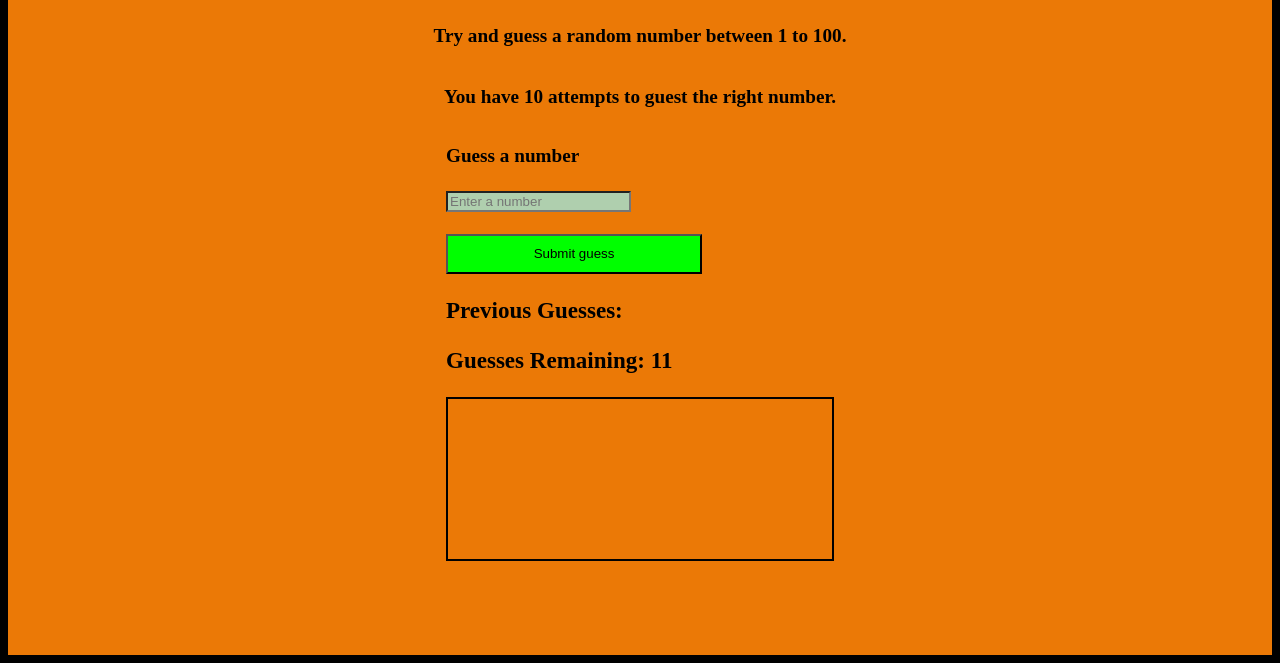
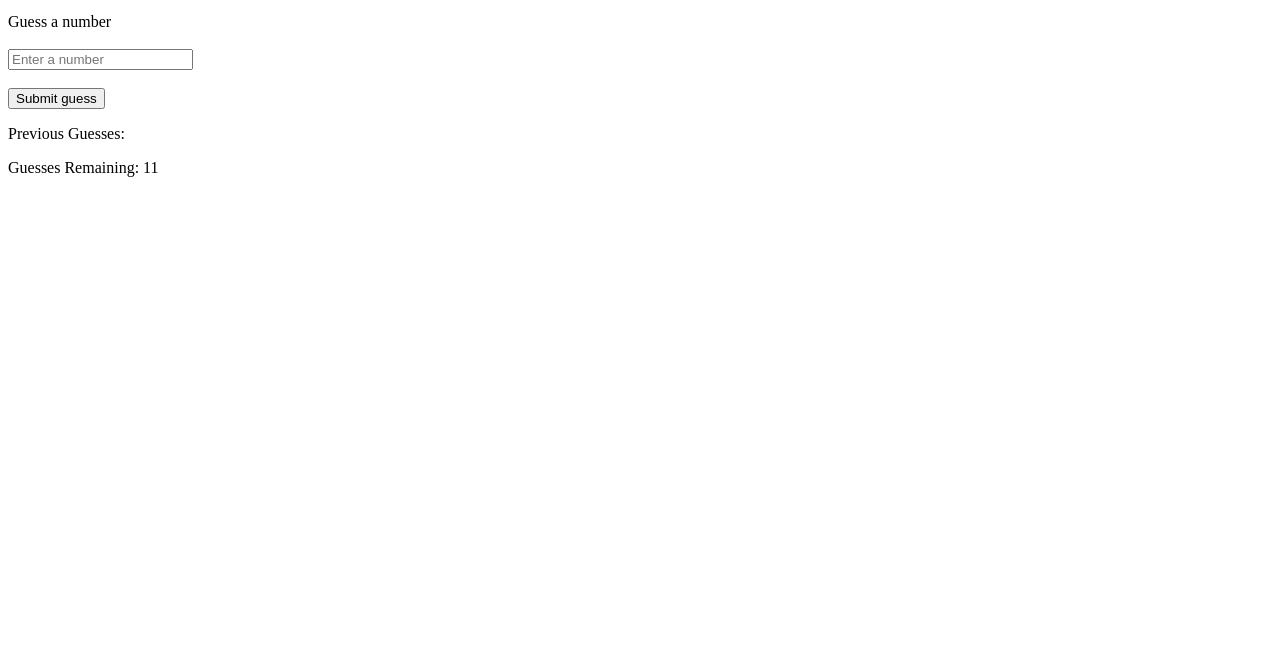
Before and after one commit to PrathmeshBangde/number-gussing-game, a plain HTML site: page project4.html in a window 1280 px wide. Shown: the part 153-816 px from the top of the page. Drawn offline with Linux system fonts and the light colour scheme; a script that the page names is missing.

Commit message:
Update project4.html

```diff
--- a/project4.html
+++ b/project4.html
@@ -5,62 +5,7 @@
       <meta charset="UTF-8">
       <meta name="viewport" content="width=device-width, initial-scale=1.0">
       <title>Number gussing game</title>
-      <style>
-            #wrapper {
-                  display: flex;
-                  justify-content: center;
-                  align-items: center;
-                  flex-direction: column;
-                  height: 100vh;
-                  background-color: rgb(235, 121, 6);
-                  padding: 0;
-                  color: rgb(0, 0, 0);
-            }
 
-            body {
-                  background-color: rgb(231, 198, 135);
-            }
-
-            .guessField {
-                  background-color: rgb(175, 207, 174);
-                  color: black;
-                  cursor: pointer;
-            }
-
-
-            .guessSubmit {
-                  background-color: rgb(0, 255, 0);
-                  height: 5vh;
-                  width: 20vw;
-                  cursor: pointer;
-            }
-
-            p {
-                  color: rgb(0, 0, 0);
-                  font-weight: bold;
-                  font-size: larger;
-
-            }
-
-            .lowOrHi {
-                  width: 30vw;
-                  height: 20vh;
-                  border: 2px solid rgb(0, 0, 0);
-                  display: flex;
-                  justify-content: center;
-                  text-align: center;
-            }
-
-            #guess {
-                  color: rgb(0, 0, 0);
-                  font-weight: bold;
-                  font-size: larger;
-            }
-
-            body {
-                  background-color: black;
-            }
-      </style>
 </head>
 
 <body>
```
